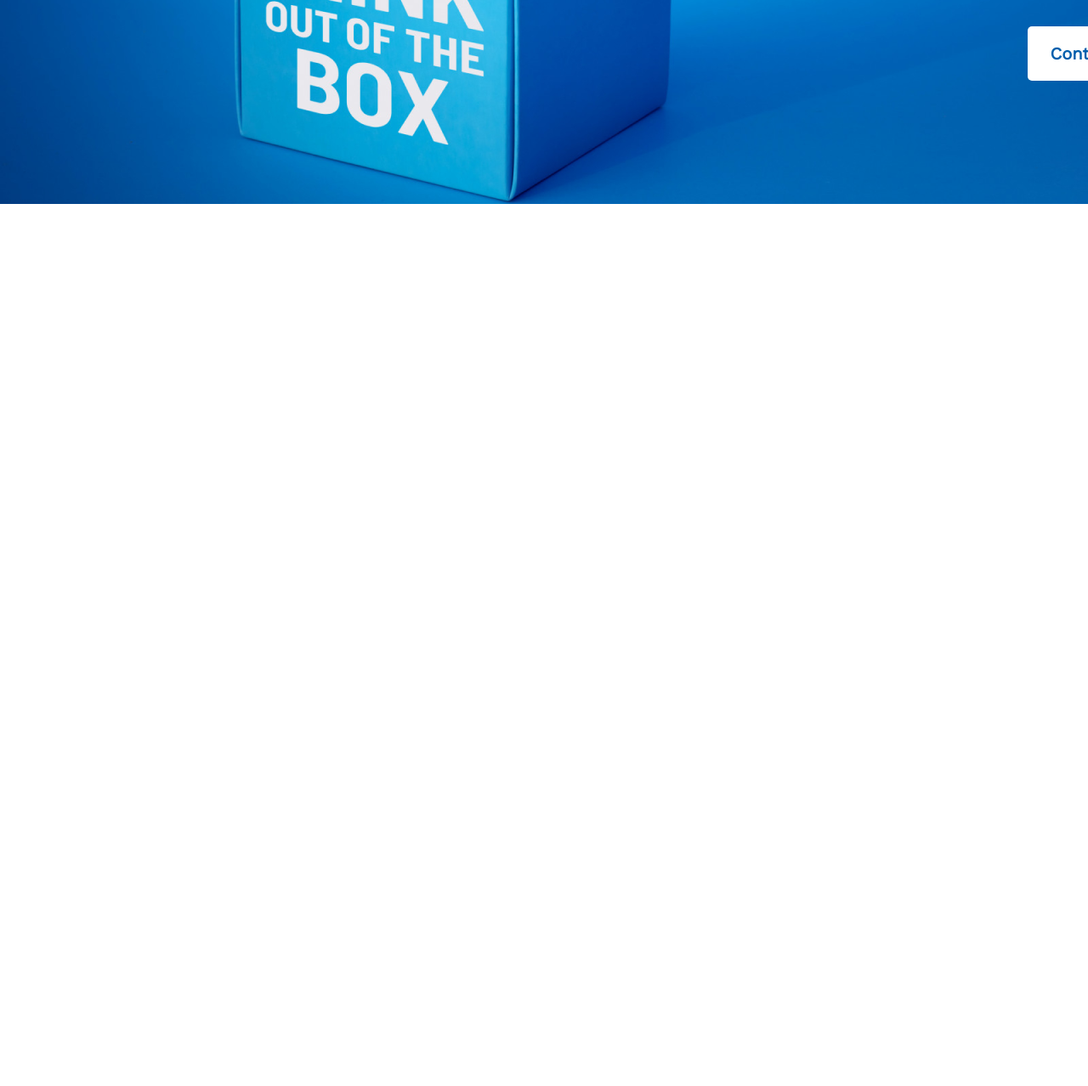
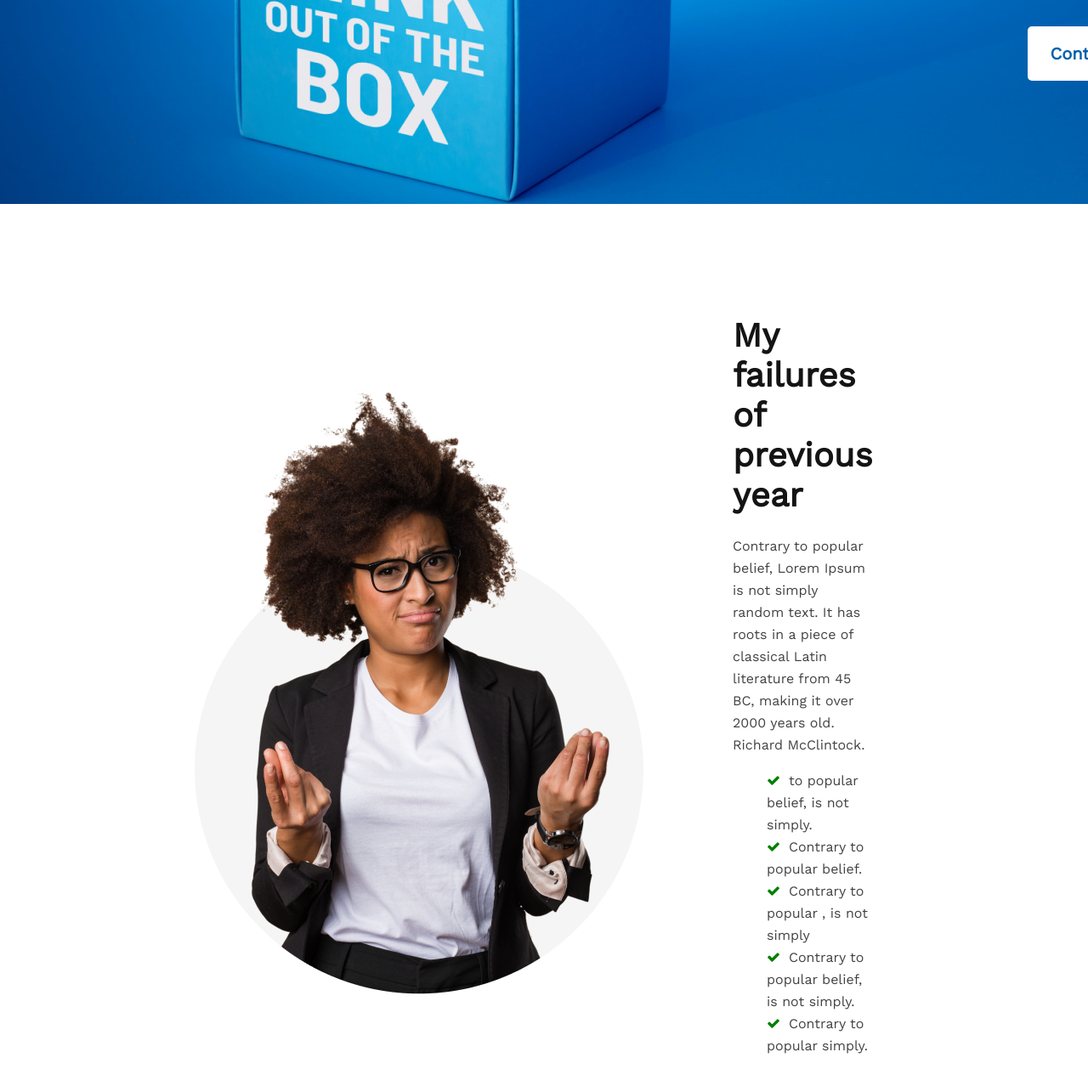
Before and after one commit to 00rofiqulislam00/hero-assignment-1-html, a plain HTML site: page index.html in a window 1280 px wide. Shown: the part 568-1846 px from the top of the page at 85% size. Before the commit the page ends 808 px from the top, so only its background shows below. Drawn offline with nearby package versions, Linux system fonts and the light colour scheme.

Commit message:
Added My failures section

```diff
--- a/index.html
+++ b/index.html
@@ -14,6 +14,8 @@
     <link rel="preconnect" href="https://fonts.googleapis.com">
     <link rel="preconnect" href="https://fonts.gstatic.com" crossorigin>
     <link href="https://fonts.googleapis.com/css2?family=Work+Sans&display=swap" rel="stylesheet">
+    <!-- icon fonts style -->
+    <link rel="stylesheet" href="https://cdnjs.cloudflare.com/ajax/libs/font-awesome/4.7.0/css/font-awesome.min.css">
 
 
 </head>
@@ -22,20 +24,41 @@
     <header class="header">
         <!-- header banner-->
         <div class="banner">
-        <!-- banner text-->
+            <!-- banner text-->
             <div>
                 <h1 class="banner-headline">All Thinks Are <br> Possible If You
-                    <br>believe</h1>
+                    <br>believe
+                </h1>
                 <p class="banner-text">There are many variations of passages of Lorem Ipsum
                     <br>available, but the majority have suffered alteration in some <br> form,
-                    by injected humour, or randomised words</p>
+                    by injected humour, or randomised words
+                </p>
                 <button class="button-header">Contact Us</button>
             </div>
         </div>
     </header>
 
     <main>
+        <!--My failures section-->
+        <Div class="failur-section">
+            <img src="/img/person.png" alt="person me">
 
+            <div class="failur-text">
+                <h2 class="failur-title">My failures of previous year</h2>
+                <p class="failur-des">Contrary to popular belief, Lorem Ipsum is not simply
+                    random text. It has roots in a piece of classical Latin literature from
+                    45 BC, making it over 2000 years old. Richard McClintock.</p>
+
+                <ul class="failur-list">
+                    <li><i class="fa fa-check"></i>to popular belief, is not simply.</li>
+                    <li><i class="fa fa-check"></i>Contrary to popular belief.</li>
+                    <li><i class="fa fa-check"></i>Contrary to popular , is not simply</li>
+                    <li><i class="fa fa-check"></i>Contrary to popular belief, is not
+                        simply.</li>
+                    <li><i class="fa fa-check"></i>Contrary to popular simply.</li>
+                </ul>
+            </div>
+        </Div>
     </main>
 
     <footer>
--- a/styles/main.css
+++ b/styles/main.css
@@ -45,3 +45,44 @@
     border: 0;
     padding: 20px 26px;
 }
+
+/* My failures section styles  */
+
+.failur-section {
+    display: flex;
+    align-items: center;
+    margin: 131px 322px 129px 206px;
+}
+
+.failur-text {
+    margin-left: 87px;
+}
+
+.failur-title {
+    font-weight: 700;
+    font-size: 40px;
+    line-height: 47px;
+    color: #151414;
+    margin-bottom: 24px;
+}
+
+.failur-des {
+    font-weight: 400;
+    font-size: 16px;
+    line-height: 26px;
+    color: #444343;
+    margin-bottom: 16px;
+}
+
+.failur-list {
+    font-weight: 400;
+    font-size: 16px;
+    line-height: 26px;
+    color: #444343;
+    list-style: none;
+}
+
+.fa-check{
+    color: green;
+    margin-right: 10px;
+}
```
Also changed, not shown: img/icons/tick-icon.png (added).
